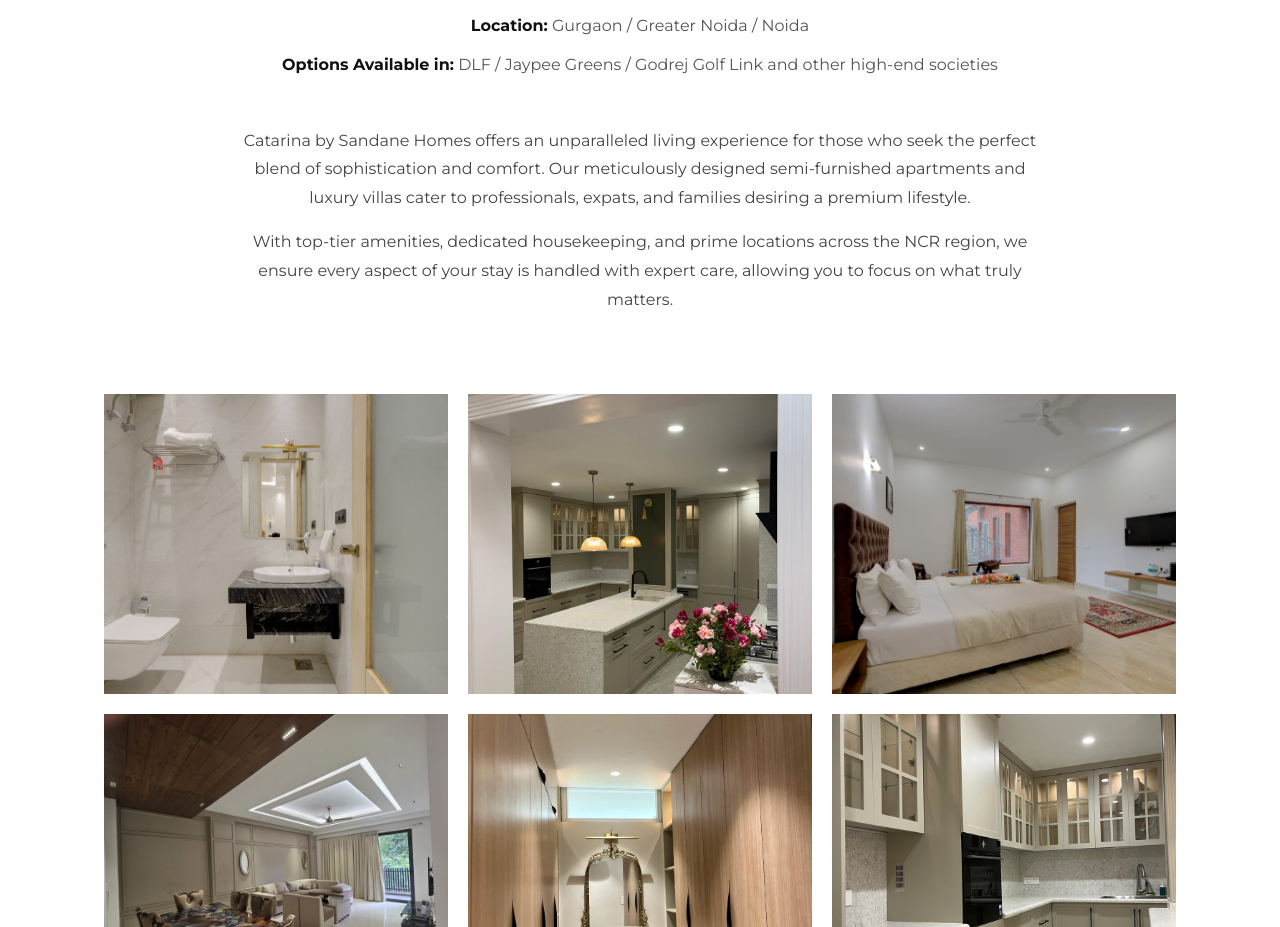
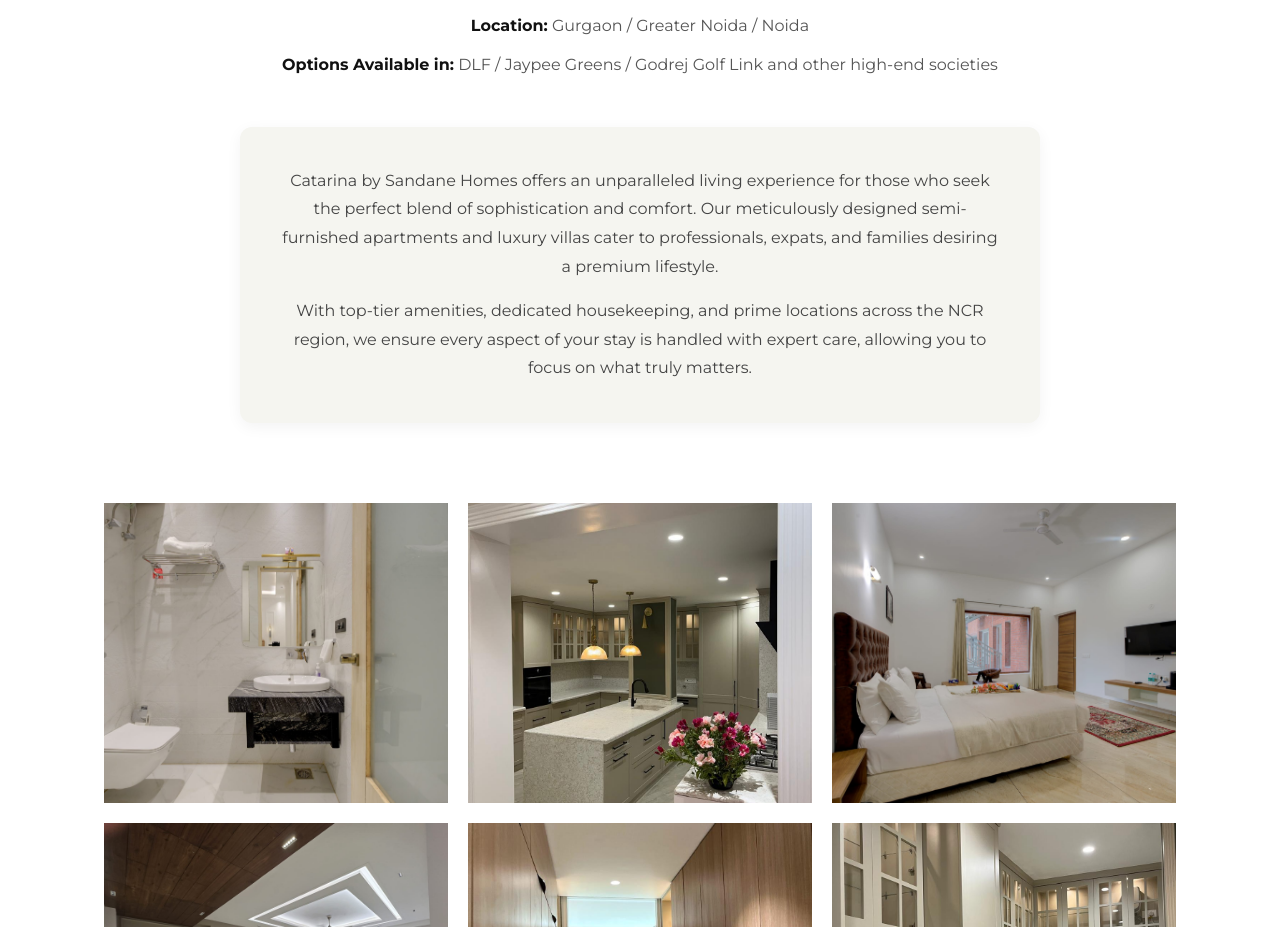
Before and after one commit to viratco/sandanehomes, a React (Vite) app: page /catarina-services in a window 1280 px wide. Shown: the part 1060-1987 px from the top of the page. Built offline with nearby package versions, Linux system fonts and the light colour scheme; a web font is replaced by a local one.

Commit message:
style: add background color and padding to catarina info section

```diff
--- a/src/components/pages/CatarinaServices.jsx
+++ b/src/components/pages/CatarinaServices.jsx
@@ -88,7 +88,11 @@ const CatarinaServices = () => {
                     textAlign: 'center',
                     lineHeight: '1.8',
                     fontSize: '16px',
-                    color: '#444'
+                    color: '#444',
+                    backgroundColor: '#F5F5F0', // Light warm gray/beige background
+                    padding: '40px',
+                    borderRadius: '12px',
+                    boxShadow: '0 4px 15px rgba(0,0,0,0.05)'
                 }}>
                     <p style={{ marginBottom: '15px' }}>
                         Catarina by Sandane Homes offers an unparalleled living experience for those who seek the perfect blend of
```
